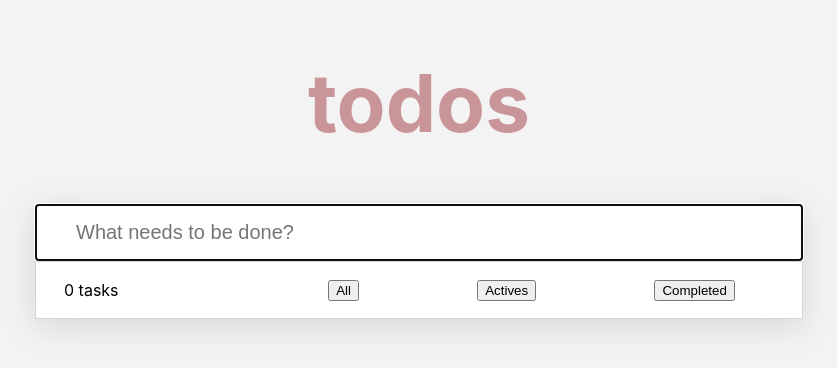
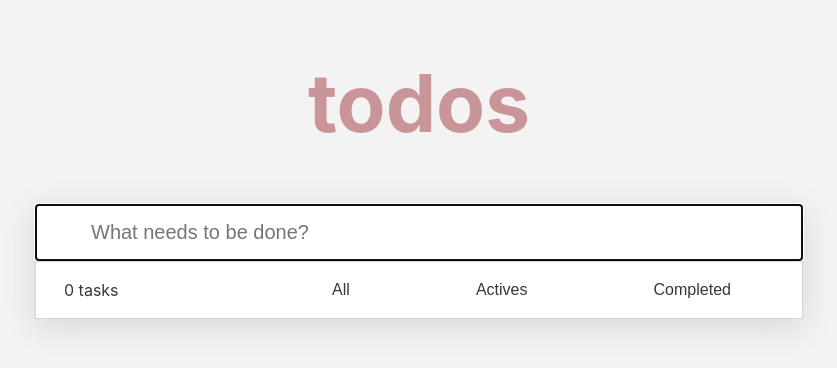
Before and after one commit to yuki-o1o5/ToDoList, a React (Create React App) app: page / in a window 1280 px wide. Shown: the top 368 px of the page, without its empty margins (221-1058 px from the left). Built offline with nearby package versions, Linux system fonts and the light colour scheme.

Commit message:
style/change font color

```diff
--- a/src/App.css
+++ b/src/App.css
@@ -1,3 +1,7 @@
+body {
+  color: rgb(55, 55, 55);
+}
+
 h1 {
   color: #c99599;
   text-align: center;
@@ -15,8 +19,9 @@ h1 {
 }
 
 .newInput {
+  color: rgb(55, 55, 55);
   font-size: 20px;
-  padding: 16px 16px 16px 40px;
+  padding: 16px 16px 16px 55px;
   border: 0.5px solid #d8d4d4;
 }
 
@@ -39,8 +44,21 @@ h1 {
   justify-content: space-around;
 }
 
-.linkButton {
+.button {
+  font-size: 16px;
   padding: 5px 10px;
   border: none;
   background-color: transparent;
+  cursor: pointer;
+  color: rgb(55, 55, 55);
 }
+
+.button:hover {
+  border: 1px solid #c99599;
+  border-radius: 5px;
+}
+
+.button:active {
+  border: 1px solid #c99599;
+  border-radius: 5px;
+}
```
